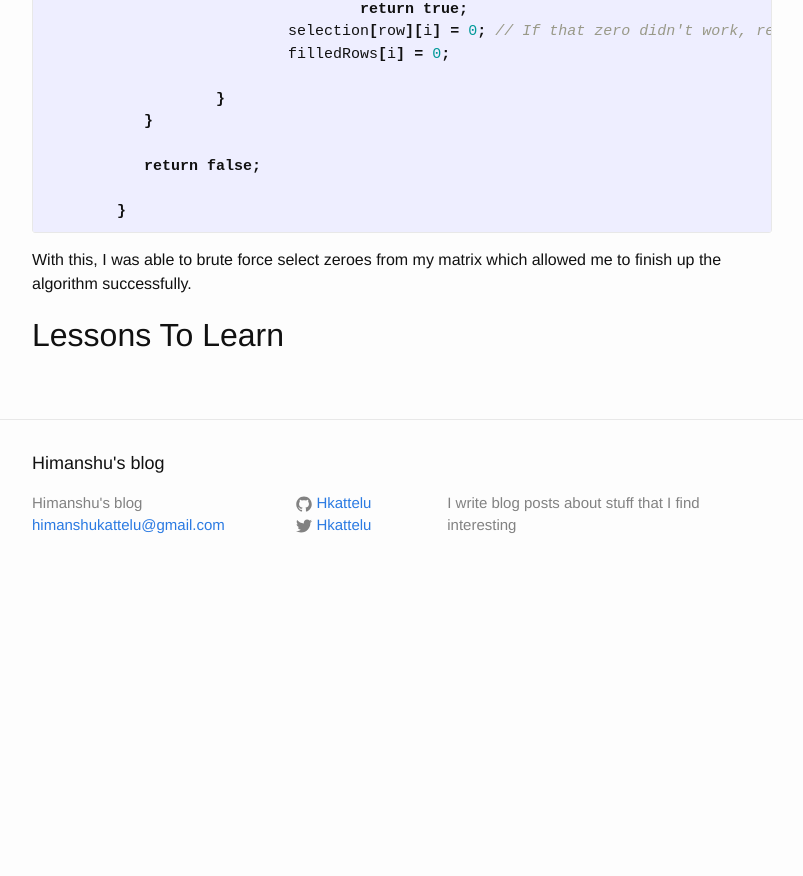
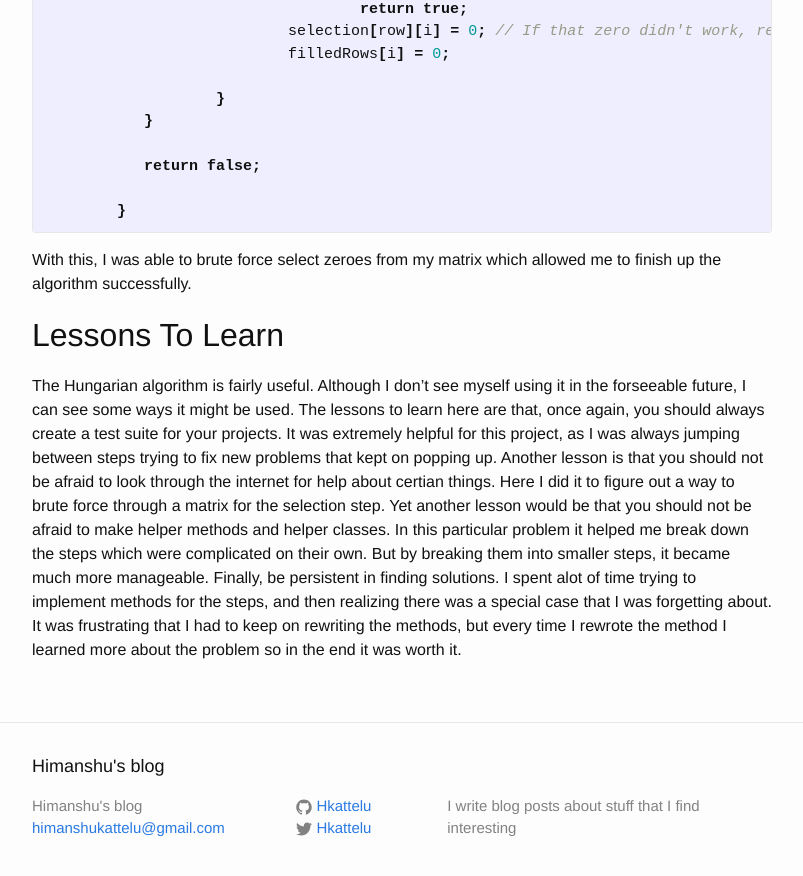
Before and after one commit to Hkattelu/Hkattelu.github.io, a Jekyll site: the page built from _posts/2016-01-07-mildly-interesting-computer-stuff-2.markdown, in a window 1280 px wide and 900 px high, scrolled down 1397 px. Shown: the top 876 px of the window, without its empty margins (238-1041 px from the left). Built offline with Jekyll 4.4.1, drawn with Linux system fonts in a browser that asks for light colours; before the commit the page ends 1994 px from its top, so only the background shows below that.

Commit message:
Finished the latest blog post

```diff
--- a/_posts/2016-01-07-mildly-interesting-computer-stuff-2.markdown
+++ b/_posts/2016-01-07-mildly-interesting-computer-stuff-2.markdown
@@ -85,3 +85,18 @@ With this, I was able to brute force select zeroes from my matrix which allowed
 finish up the algorithm successfully.
 
 <h2> Lessons To Learn </h2>
+
+The Hungarian algorithm is fairly useful. Although I don't see myself using it in
+the forseeable future, I can see some ways it might be used. The lessons to learn here
+are that, once again, you should always create a test suite for your projects. It was
+extremely helpful for this project, as I was always jumping between steps trying to fix
+new problems that kept on popping up. Another lesson is that you should not be afraid to
+look through the internet for help about certian things. Here I did it to figure out a way
+to brute force through a matrix for the selection step. Yet another lesson would be
+that you should not be afraid to make helper methods and helper classes. In this particular problem it
+helped me break down the steps which were complicated on their own. But by breaking them
+into smaller steps, it became much more manageable. Finally, be persistent in finding solutions.
+I spent alot of time trying to implement methods for the steps, and then realizing there
+was a special case that I was forgetting about. It was frustrating that I had to keep on
+rewriting the methods, but every time I rewrote the method I learned more about the problem so
+in the end it was worth it.
--- a/stylesheet.css
+++ b/stylesheet.css
@@ -108,12 +108,12 @@ section#skills{
 
 section#about{
 
-	background-color:#EEEEEE;
+	background-color:#EECEEE;
 }
 
 section#projects{
 
-	background-color:#EEEEEE;
+	background-color:#EECEEE;
 }
 
 section#end{
```
